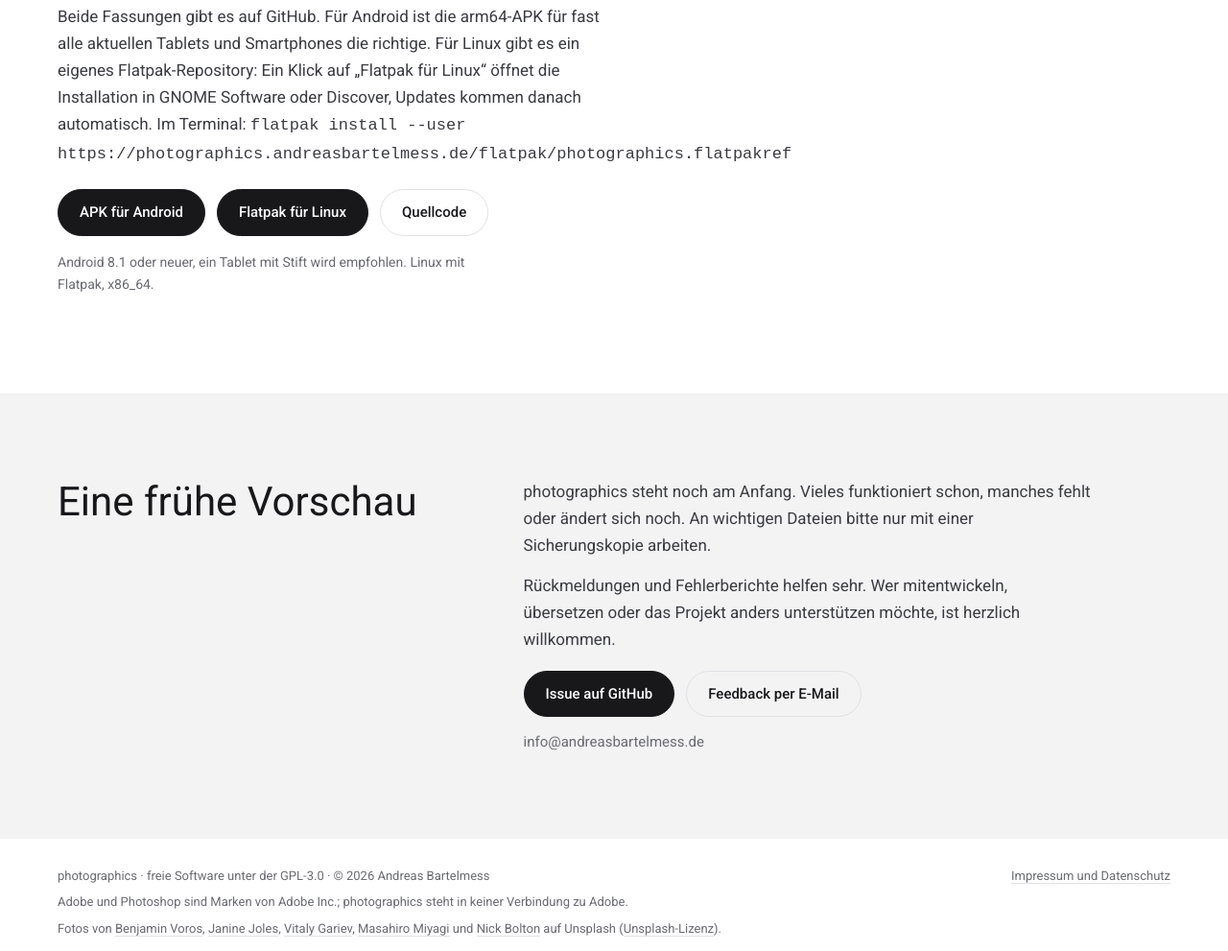
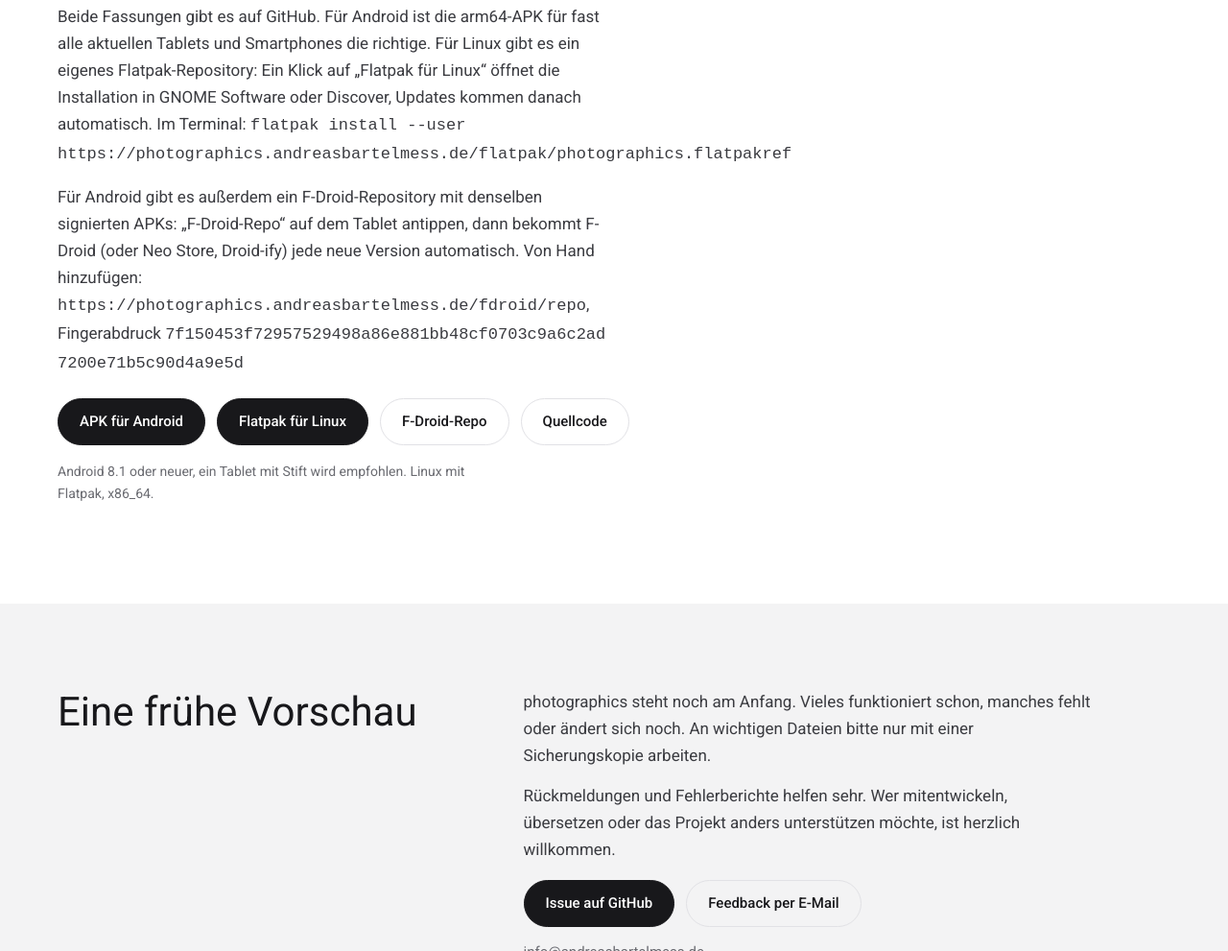
Before and after one commit to andreasbartelmess/photographics, a plain HTML site: page website/index.html in a window 1280 px wide. Shown: the part 6299-7290 px from the top of the page at 96% size. Drawn offline with Linux system fonts and the light colour scheme.

Commit message:
Eigenes F-Droid-Repository
- Website-Workflow baut bei jedem Release /fdroid/repo aus den signierten APKs der letzten
  beiden Releases (tools/fdroid/build-repo.sh, Repo-Schlüssel aus den Secrets
  FDROID_KEYSTORE_BASE64/FDROID_STORE_PASSWORD; ohne Secret weiter ohne Repo)
- Release-APKs je Architektur mit eigener versionCode wie bei F-Droid (×10 + 1/2/3, universell ×10),
  damit F-Droid-Clients die passende wählen; ältere Releases ohne 32-Bit-ARM im Repo
- Website und README: Knopf/Adresse und Fingerabdruck des Repos

```diff
--- a/website/index.html
+++ b/website/index.html
@@ -355,9 +355,11 @@ footer a:hover { color: var(--ink); }
   <div class="wrap">
     <h2>photographics herunterladen</h2>
     <p>Beide Fassungen gibt es auf GitHub. Für Android ist die arm64-APK für fast alle aktuellen Tablets und Smartphones die richtige. Für Linux gibt es ein eigenes Flatpak-Repository: Ein Klick auf „Flatpak für Linux“ öffnet die Installation in GNOME Software oder Discover, Updates kommen danach automatisch. Im Terminal: <code>flatpak install --user https://photographics.andreasbartelmess.de/flatpak/photographics.flatpakref</code></p>
+    <p>Für Android gibt es außerdem ein F-Droid-Repository mit denselben signierten APKs: „F-Droid-Repo“ auf dem Tablet antippen, dann bekommt F-Droid (oder Neo Store, Droid-ify) jede neue Version automatisch. Von Hand hinzufügen: <code>https://photographics.andreasbartelmess.de/fdroid/repo</code>, Fingerabdruck <code style="word-break: break-all">7f150453f72957529498a86e881bb48cf0703c9a6c2ad7200e71b5c90d4a9e5d</code></p>
     <div class="actions">
       <a class="btn primary" data-repo="/releases/latest" href="#download">APK für Android</a>
       <a class="btn primary" href="flatpak/photographics.flatpakref">Flatpak für Linux</a>
+      <a class="btn outline" href="fdroidrepos://photographics.andreasbartelmess.de/fdroid/repo?fingerprint=7f150453f72957529498a86e881bb48cf0703c9a6c2ad7200e71b5c90d4a9e5d">F-Droid-Repo</a>
       <a class="btn outline" data-repo="" href="#download">Quellcode</a>
     </div>
     <p class="req">Android 8.1 oder neuer, ein Tablet mit Stift wird empfohlen. Linux mit Flatpak, x86_64.</p>
```
Also changed, not shown: website/en/index.html (+2 -0 lines), 5 other files.
